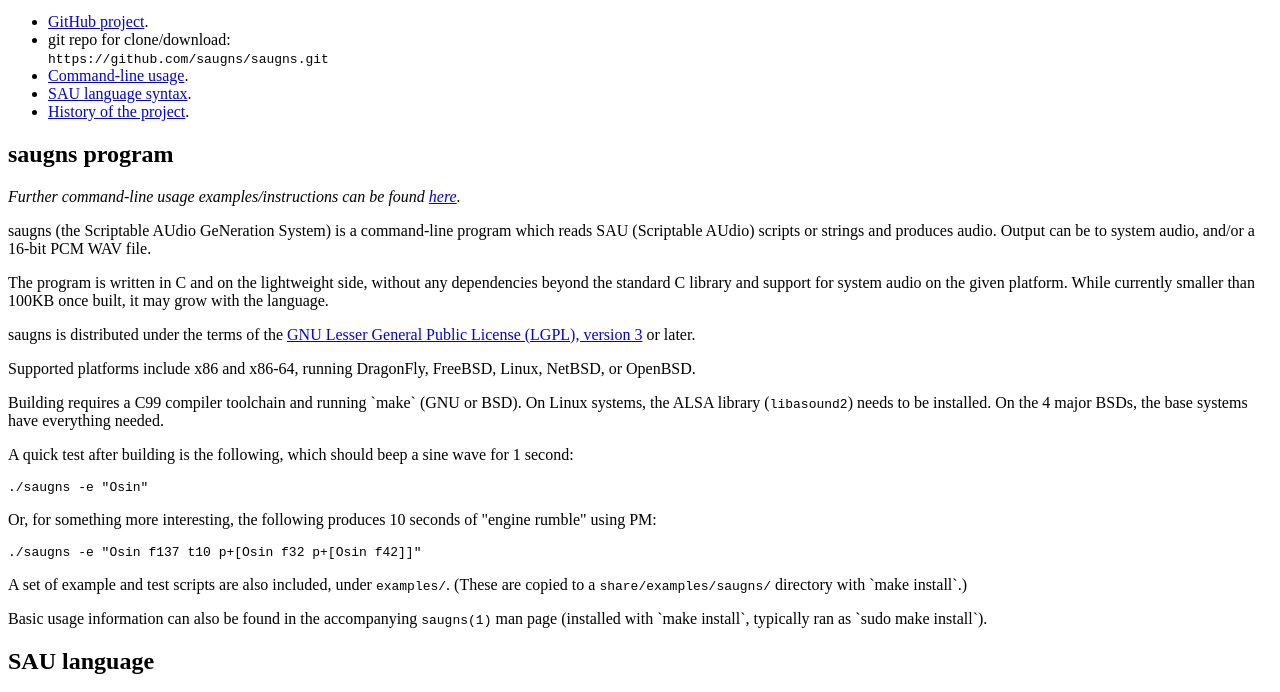
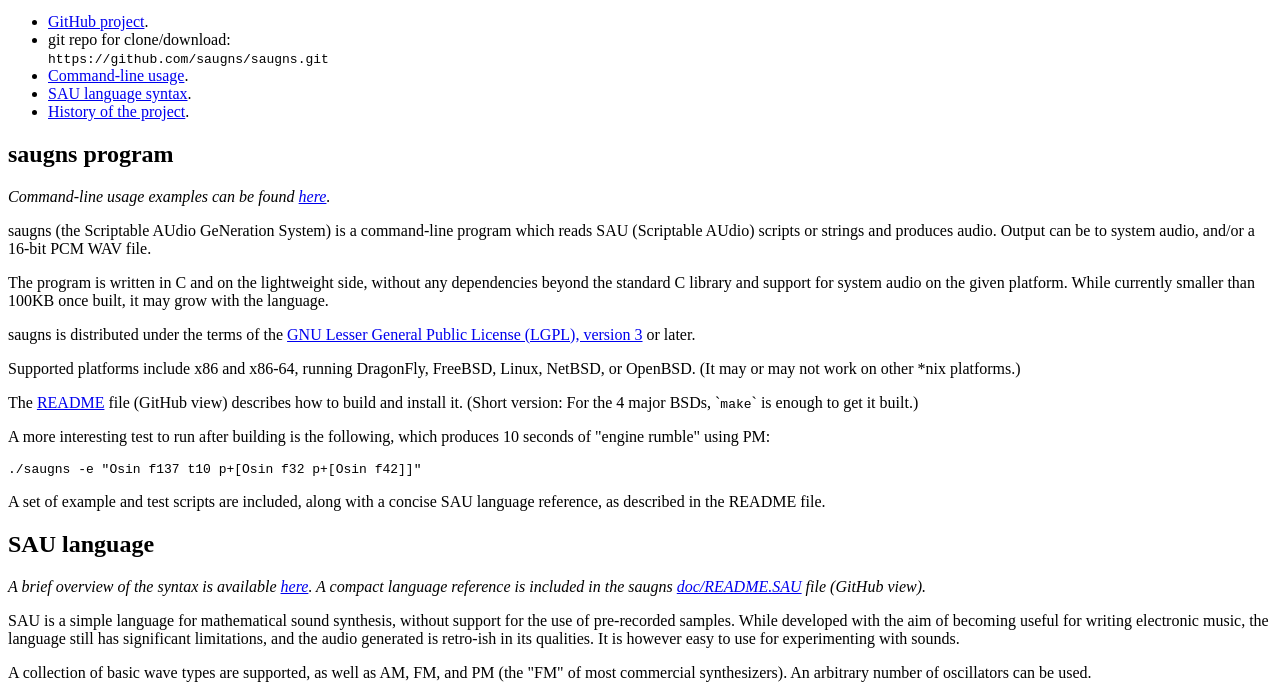
Before and after one commit to saugns/saugns.github.io, a plain HTML site: page index.html in a window 1280 px wide. Shown: the part 101-793 px from the top of the page. Drawn offline with Linux system fonts and the light colour scheme.

Commit message:
Tidy up and remove some redundant info.

```diff
--- a/index.html
+++ b/index.html
@@ -23,7 +23,7 @@ it implements the <a href='#SAU'>SAU</a> (Scriptable AUdio) language
 <li><a href='history.html'>History of the project</a>.</li>
 </ul>
 <h2 id='saugns'>saugns program</h2>
-<p><i>Further command-line usage examples/instructions can be found
+<p><i>Command-line usage examples can be found
 <a href='usage.html'>here</a>.</i>
 </p>
 <p>saugns (the Scriptable AUdio GeNeration System) is a
@@ -42,23 +42,17 @@ with the language.
 </p>
 <p>Supported platforms include x86 and x86-64,
 running DragonFly, FreeBSD, Linux, NetBSD, or OpenBSD.
+(It may or may not work on other *nix platforms.)
 </p>
-<p>Building requires a C99 compiler toolchain and running `make` (GNU or BSD).
-On Linux systems, the ALSA library (<tt>libasound2</tt>) needs to be installed.
-On the 4 major BSDs, the base systems have everything needed.
+<p>The <a href='https://github.com/saugns/saugns/blob/master/README'>README</a> file (GitHub view) describes how to build and install it.
+(Short version: For the 4 major BSDs, `<tt>make</tt>` is enough to get it built.)
 </p>
-<p>A quick test after building is the following, which should beep a sine wave for 1 second:
-</p>
-<pre>./saugns -e "Osin"</pre>
-<p>Or, for something more interesting, the following produces 10 seconds of "engine rumble" using PM:
+<p>A more interesting test to run after building is the following,
+which produces 10 seconds of "engine rumble" using PM:
 </p>
 <pre>./saugns -e "Osin f137 t10 p+[Osin f32 p+[Osin f42]]"</pre>
-<p>A set of example and test scripts are also included, under <tt>examples/</tt>.
-(These are copied to a <tt>share/examples/saugns/</tt> directory with `make install`.)
-</p>
-<p>Basic usage information can also be found in the accompanying
-<tt>saugns(1)</tt> man page
-(installed with `make install`, typically ran as `sudo make install`).
+<p>A set of example and test scripts are included,
+along with a concise SAU language reference, as described in the README file.
 </p>
 <h2 id='SAU'>SAU language</h2>
 <p><i>A brief overview of the syntax is available <a href='syntax.html'>here</a>.
```
Also changed, not shown: syntax.html (+4 -6 lines), usage.html (+1 -1 lines).
